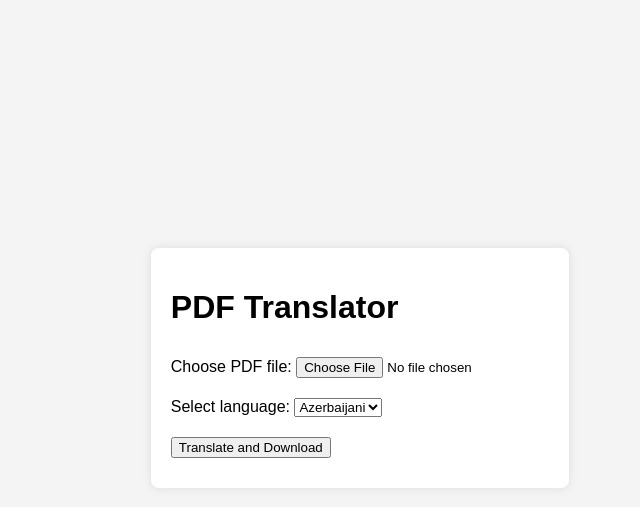
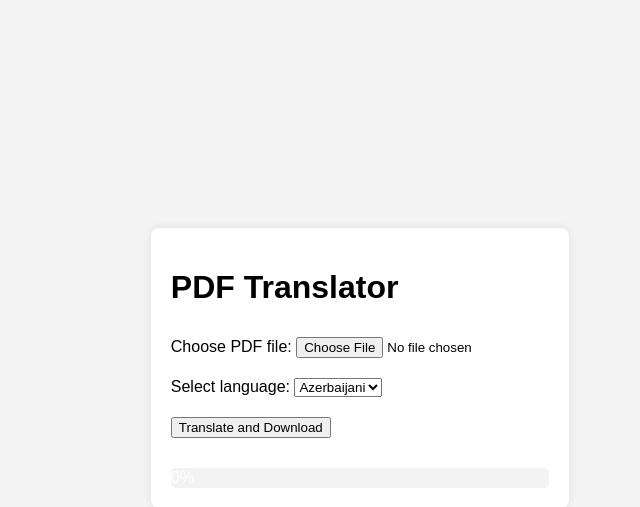
Before and after one commit to Ramil2503/PdfTranslator, a Flask app: page / in a window 1280 px wide. Shown: the top 507 px of the page, without its empty margins (280-920 px from the left). Run offline with Flask 3, Linux system fonts and the light colour scheme; some libraries are stand-ins or nearby versions.

Commit message:
Added progress bar

```diff
--- a/app.py
+++ b/app.py
@@ -1,9 +1,11 @@
-from flask import Flask, request, send_file, render_template
+from flask import Flask, request, send_file, render_template, jsonify
+from flask_socketio import SocketIO, emit
 import os
 import uuid
-from main import pdf_to_word, translate_word, word_to_pdf  # Adjust import based on your setup
+from main import pdf_to_word, translate_word, word_to_pdf
 
 app = Flask(__name__)
+socketio = SocketIO(app, cors_allowed_origins="*")
 
 UPLOAD_FOLDER = 'uploads'
 OUTPUT_FOLDER = 'outputs'
@@ -41,8 +43,17 @@ def upload_file():
 
     # Process the file
     pdf_to_word(pdf_path, docx_path)
-    translate_word(docx_path, language)
+
+
+    def update_progress(progress):
+        print(f"Progress: {progress * 100}%")  # Debug print statement
+        socketio.emit('progress', {'progress': progress * 100})
+
+
+    translate_word(docx_path, language, progress_callback=update_progress)
+
     word_to_pdf(docx_path, output_pdf_path)
+    update_progress(100)
 
     # Clean up
     os.remove(pdf_path)
@@ -51,4 +62,4 @@ def upload_file():
     return send_file(output_pdf_path, as_attachment=True)
 
 if __name__ == '__main__':
-    app.run(debug=True)
+    socketio.run(app, debug=True)
--- a/templates/index.html
+++ b/templates/index.html
@@ -22,6 +22,24 @@
         input[type="file"], select, button {
             margin: 10px 0;
         }
+        #progress {
+            margin-top: 20px;
+        }
+        .progress-bar {
+            width: 100%;
+            background-color: #f3f3f3;
+            border-radius: 5px;
+            overflow: hidden;
+        }
+        .progress-bar span {
+            display: block;
+            height: 20px;
+            background-color: #4caf50;
+            width: 0;
+            text-align: center;
+            color: white;
+            line-height: 20px;
+        }
     </style>
 </head>
 <body>
@@ -38,6 +56,31 @@
             </select><br>
             <button type="submit">Translate and Download</button>
         </form>
+        <div id="progress">
+            <div class="progress-bar">
+                <span id="progress-bar-text">0%</span>
+            </div>
+        </div>
     </div>
+
+    <script src="https://cdn.socket.io/4.7.4/socket.io.min.js"></script>
+    <script>
+        const socket = io();
+
+        socket.on('connect', () => {
+            console.log('Connected to Socket.IO server');
+        });
+
+        socket.on('progress', function(data) {
+            console.log('Progress update:', data); // Debug statement
+            const progress = data.progress;
+            document.querySelector('.progress-bar span').style.width = progress + '%';
+            document.querySelector('#progress-bar-text').textContent = Math.round(progress) + '%';
+        });
+
+        socket.on('disconnect', () => {
+            console.log('Disconnected from Socket.IO server');
+        });
+    </script>
 </body>
 </html>
```
Also changed, not shown: main.py (+8 -1 lines), 1 other file.
